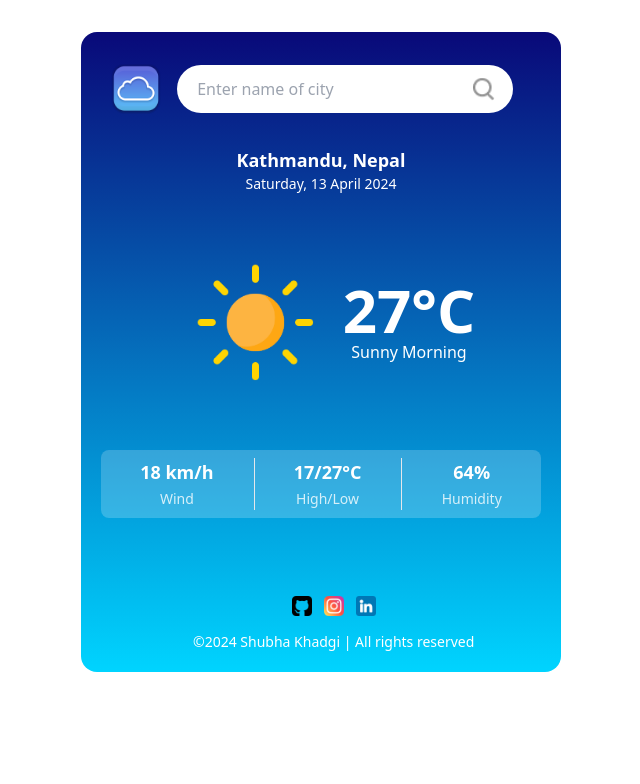
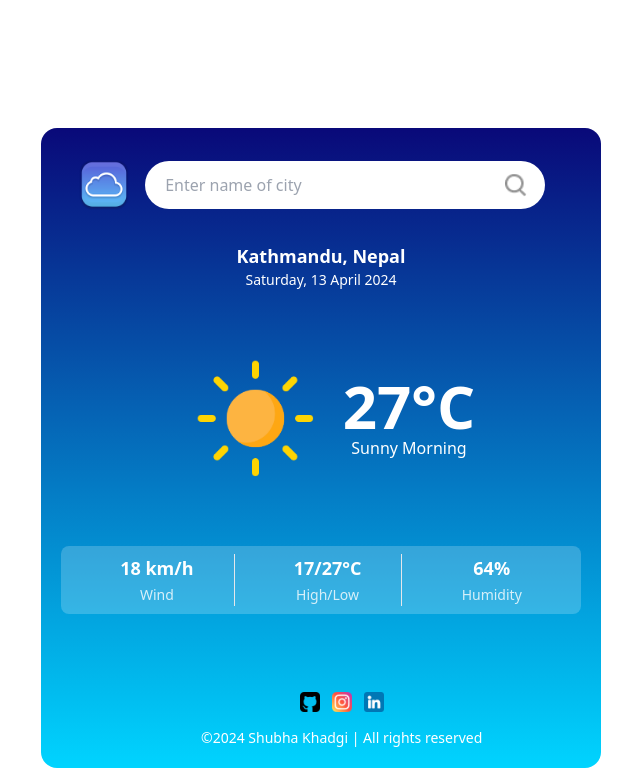
Before and after one commit to shubhaaaaaaa/weather-app-react, a React (Create React App) app: page / in a window 1536 px wide. Shown: the top 784 px of the page, without its empty margins (447-1087 px from the left). Built offline with nearby package versions, Linux system fonts and the light colour scheme.

Commit message:
container size in responsive

```diff
--- a/src/Components/WeatherApp/weatherapp.css
+++ b/src/Components/WeatherApp/weatherapp.css
@@ -84,3 +84,18 @@
     width: 25rem;
   }
 }
+
+@media (min-width: 1536px) {
+  .container{
+    margin: 8rem auto;
+    width: 35rem;
+  }
+
+  .footer-portion {
+    left: 10rem;
+  }
+
+  .cityInput {
+    width: 25rem;
+  }
+  }
```
